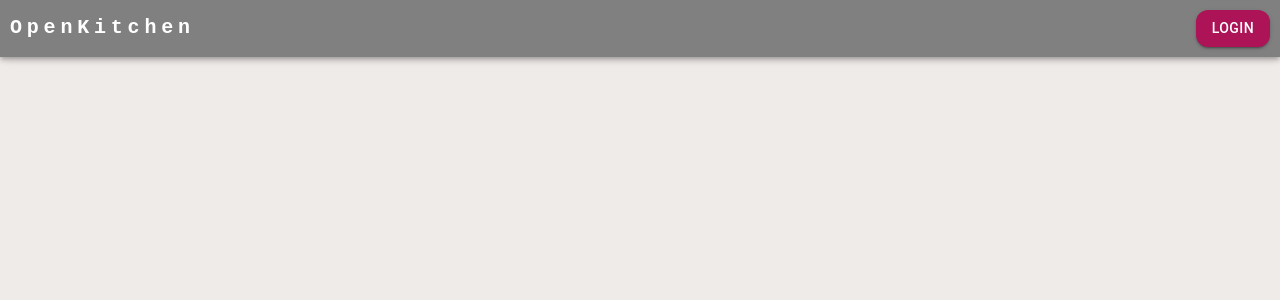
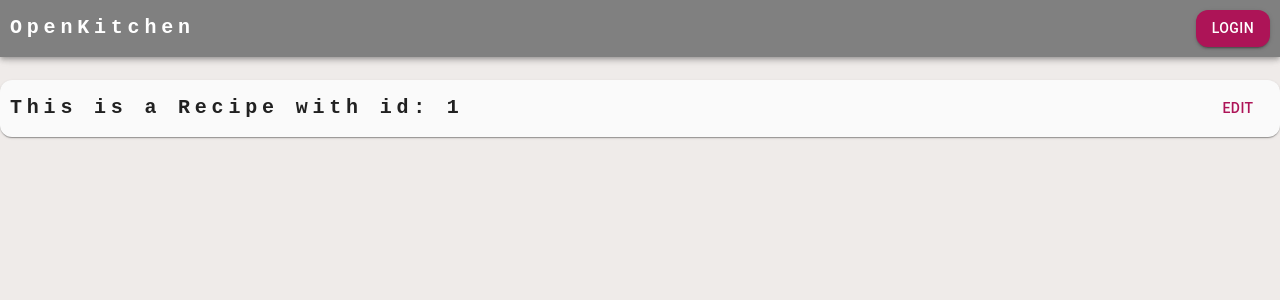
Before and after one commit to HTMElephant/open-kitchen, a React (Create React App) app: page /recipes/1 in a window 1280 px wide. Before the commit this address had no page. Shown: the top 300 px of the page. Built offline with nearby package versions, Linux system fonts and the light colour scheme; no server answers.

Commit message:
Updated the component and route to display properly. Fixed quick bug in context about loggedInUser

```diff
--- a/src/App.js
+++ b/src/App.js
@@ -14,12 +14,12 @@ function App() {
   return (
     <div className="App">
       <ResponsiveAppBar />
-      <div style={{ marginTop: "60px" }}>
+      <div style={{ marginTop: "80px" }}>
         <Routes>
           <Route path="/" element={<Home />} />
           <Route path="/login" element={<Login />} />
           <Route path="/register" element={<Register />} />
-          <Route path ="/recipe" element={<Recipe />} />
+          <Route path ="/recipes/:id" element={<Recipe />} />
         </Routes>
       </div>
     </div>
--- a/src/components/Recipe/Recipe.js
+++ b/src/components/Recipe/Recipe.js
@@ -1,31 +1,60 @@
 import axios from "axios";
-import { useState, useContext } from "react";
+import { useState, useContext, useEffect } from "react";
 import { useParams } from "react-router-dom";
 import AppContext from "../../context/AppContext";
-import { Button } from "@mui/material";
+import { Box, Button, Grid, Typography, Paper } from "@mui/material";
 
 const Recipe = () => {
-  const [recipe, setRecipe] = useState();
-  const [isEditable, setIsEditable] = useState();
+  const [recipe, setRecipe] = useState({});
+  const [isRecipeOpen, setIsRecipeOpen] = useState();
   const { id } = useParams();
   const { loggedInUser } = useContext(AppContext);
+  useEffect(() => {
+    const getRecipe = async (id) => {
+      const response = await axios.get(`/v1/recipes/${id}`);
+      console.log("Response.data", response.data);
+      console.log("Logged in user", loggedInUser)
+      setRecipe(response.data);
+    };
+    getRecipe(id);
+  }, [id])
 
-  const getRecipe = async (id) => {
-    const response = await axios.get(`/v1/recipe/${id}`);
-    setRecipe(response.data);
-  };
-  getRecipe(id);
   let recipe_user_id = recipe.user_id;
-  if (loggedInUser) {
-    recipe_user_id === loggedInUser.id
-      ? setIsEditable(true)
-      : setIsEditable(false);
-  }
+  let isEditable = loggedInUser && recipe_user_id === loggedInUser.id ? true : false;
+  let recipe_user = recipe.user;
+
   return (
-    <div>
-      <h1>{`This is a Recipe with id: ${id}`}</h1>
-      <Button visibility={isEditable}>Edit</Button>
-    </div>
+    <Paper>
+      <Grid
+        container
+        direction="row"
+        justifyContent="space-between"
+        alignItems="center"
+        padding="10px"
+      >
+        <Grid item>
+          <Typography
+            variant="h6"
+            noWrap
+            component="a"
+            sx={{
+              mr: 2,
+              display: { xs: "none", md: "flex" },
+              fontFamily: "monospace",
+              fontWeight: 700,
+              letterSpacing: ".3rem",
+              color: "inherit",
+              textDecoration: "none",
+            }}
+          >
+            {`This is a Recipe with id: ${id}`}
+          </Typography>
+        </Grid>
+        <Grid item>
+          {isEditable ? <Button>Edit</Button> : null}
+        </Grid>
+      </Grid>
+    </Paper>
   );
 };
 
--- a/src/context/AppContext.js
+++ b/src/context/AppContext.js
@@ -25,7 +25,7 @@ export const AppProvider = ({ children }) => {
       });
       if (response.data) {
         setLoggedInUser(response.data.user);
-        localStorage.setItem("user", JSON.stringify(response.data));
+        localStorage.setItem("user", JSON.stringify(response.data.user));
         setLoginError(false);
         navigate("/");
       } else {
```
